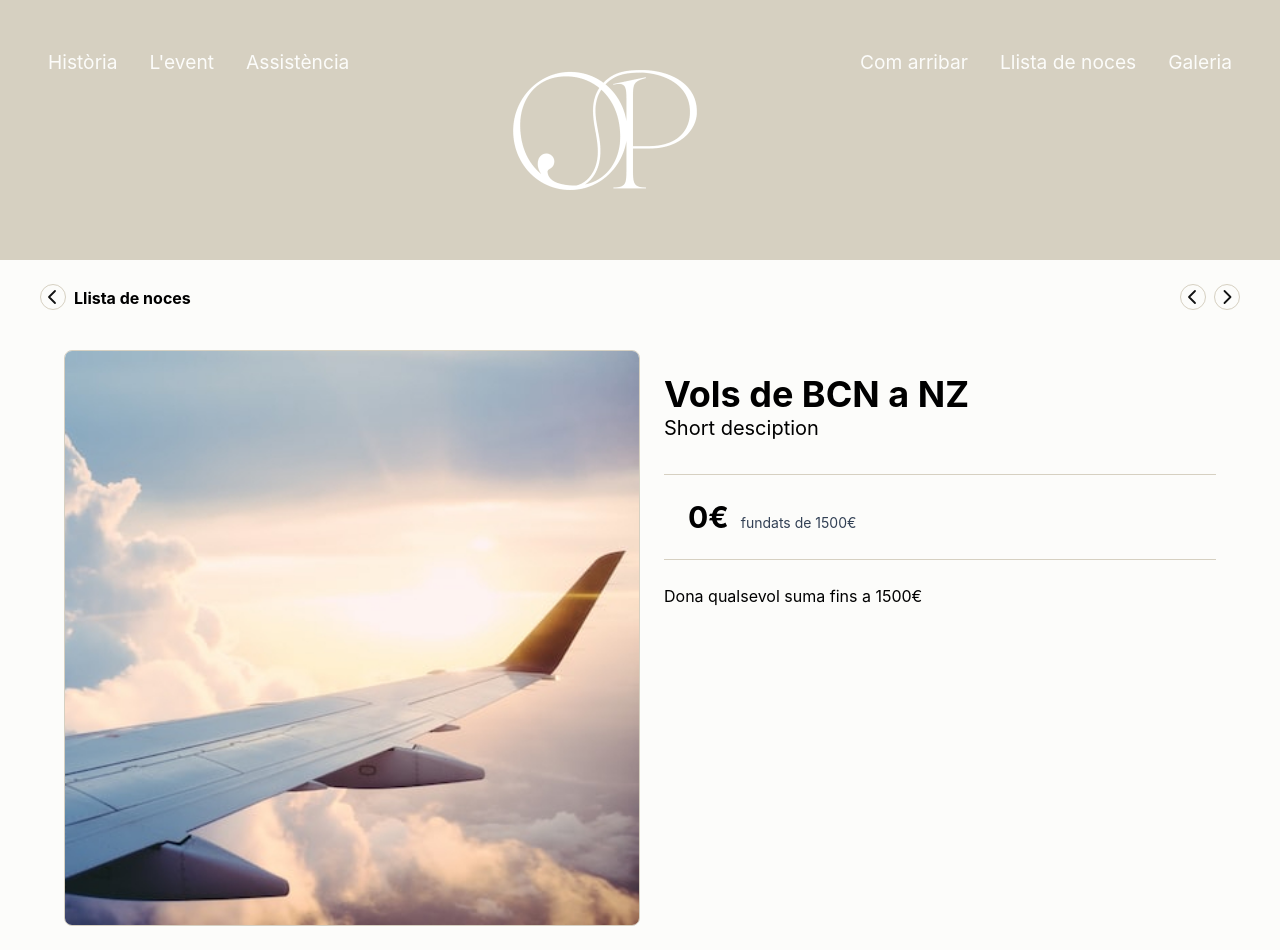
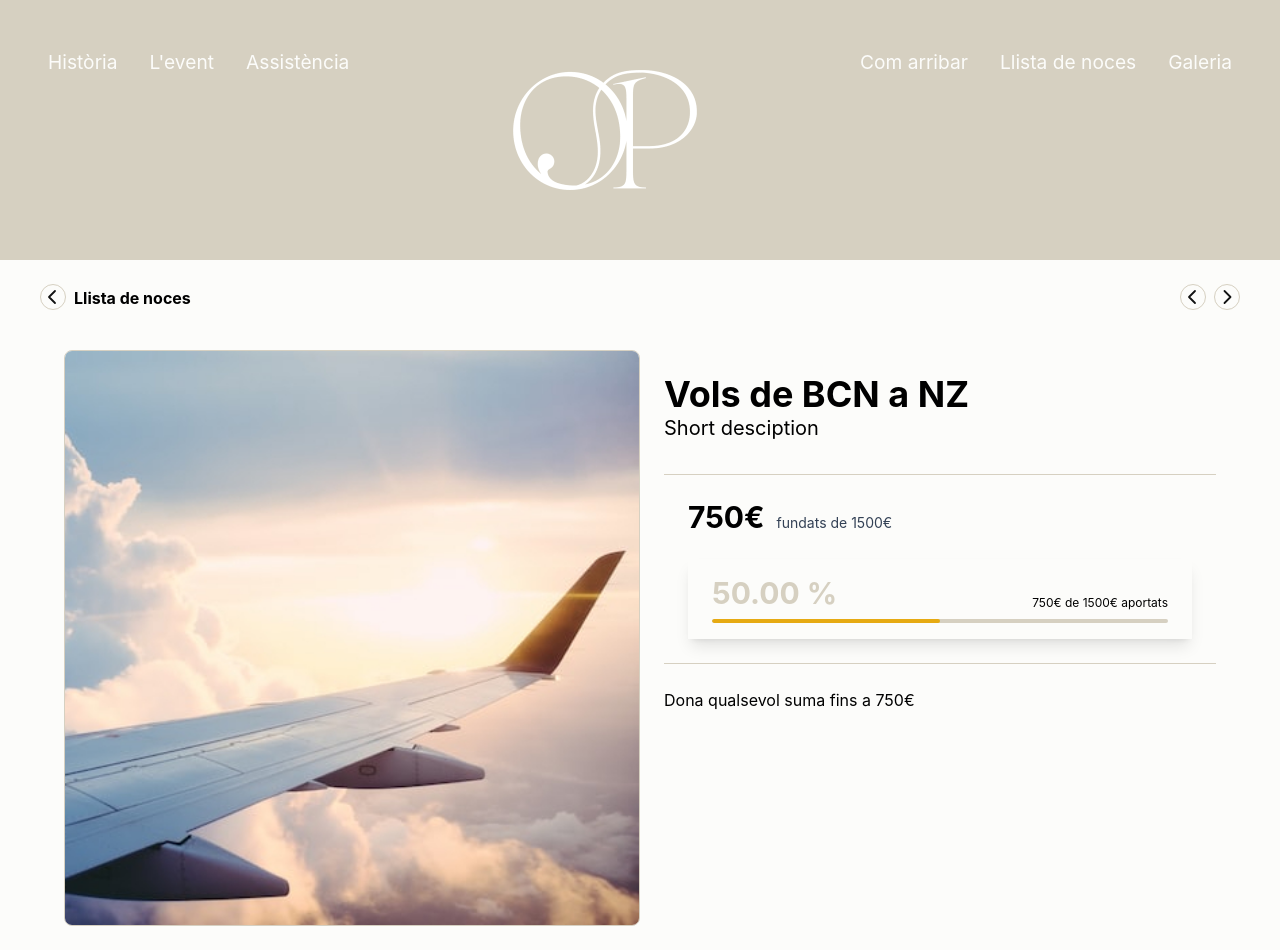
Before and after one commit to PatyCu/wedding, a React (Vite) app: page /gift/0 in a window 1280 px wide. Built offline with nearby package versions, Linux system fonts and the light colour scheme.

Commit message:
added progress bar

```diff
--- a/src/data/activities.json
+++ b/src/data/activities.json
@@ -4,28 +4,28 @@
       "itemKey": "0",
       "itemTitle": "Vols de BCN a NZ",
       "itemValue": "1500€",
-      "itemFunded": "0€",
+      "itemFunded": "750€",
       "itemImg": "gift_flights.jpg"
     },
     {
       "itemKey": "1",
       "itemTitle": "Hotel a Auckland",
       "itemValue": "300€",
-      "itemFunded": "0€",
+      "itemFunded": "100€",
       "itemImg": "gift_hotel_auckland.jpg"
     },
     {
       "itemKey": "2",
       "itemTitle": "Visita a Hobbiton",
       "itemValue": "106€",
-      "itemFunded": "0€",
+      "itemFunded": "106€",
       "itemImg": "gift_hobbiton.jpg"
     },
     {
       "itemKey": "3",
       "itemTitle": "Hotel a Rotorua",
       "itemValue": "300€",
-      "itemFunded": "0€",
+      "itemFunded": "300€",
       "itemImg": "gift_hotel_rotorua.jpg"
     }
   ]
--- /dev/null
+++ b/src/utils/ProgressBar.jsx
@@ -0,0 +1,34 @@
+const ProgressBar = ({ itemValue, itemFunded }) => {
+  const percentage = (
+    (100 * parseInt(itemFunded)) /
+    parseInt(itemValue)
+  ).toFixed(2);
+  let width = "";
+  if (percentage <= 25) {
+    width = "w-1/4";
+  } else if (percentage <= 50) {
+    width = "w-2/4";
+  } else if (percentage <= 75) {
+    width = "w-3/4";
+  } else {
+    width = "w-full";
+  }
+  const progressBarClassName = "relative h-full rounded-3xl bg-gold ".concat(
+    width
+  );
+  return (
+    <div className="mt-6 py-4 px-6 shadow-lg">
+      <div className="flex items-end justify-between gap-2">
+        <span className="text-3xl font-bold text-gray">{percentage} % </span>
+        <span className="text-xs">
+          {itemFunded} de {itemValue} aportats
+        </span>
+      </div>
+      <div className="mt-2 h-1 overflow-hidden rounded-3xl bg-gray">
+        <div className={progressBarClassName}></div>
+      </div>
+    </div>
+  );
+};
+
+export default ProgressBar;
--- a/src/wedding-registry/Gift.jsx
+++ b/src/wedding-registry/Gift.jsx
@@ -1,5 +1,6 @@
 import { Link, useParams } from "react-router-dom";
 import { getGiftById, getPrevAndNextGift } from "../data/fetchDataGifts";
+import ProgressBar from "../utils/ProgressBar";
 
 const Gift = () => {
   const { id } = useParams();
@@ -65,6 +66,10 @@ const Gift = () => {
                 {" "}
                 fundats de {gift.itemValue}
               </span>
+              <ProgressBar
+                itemValue={gift.itemValue}
+                itemFunded={gift.itemFunded}
+              />
             </p>
             <hr className="text-gray" />
           </div>
```
